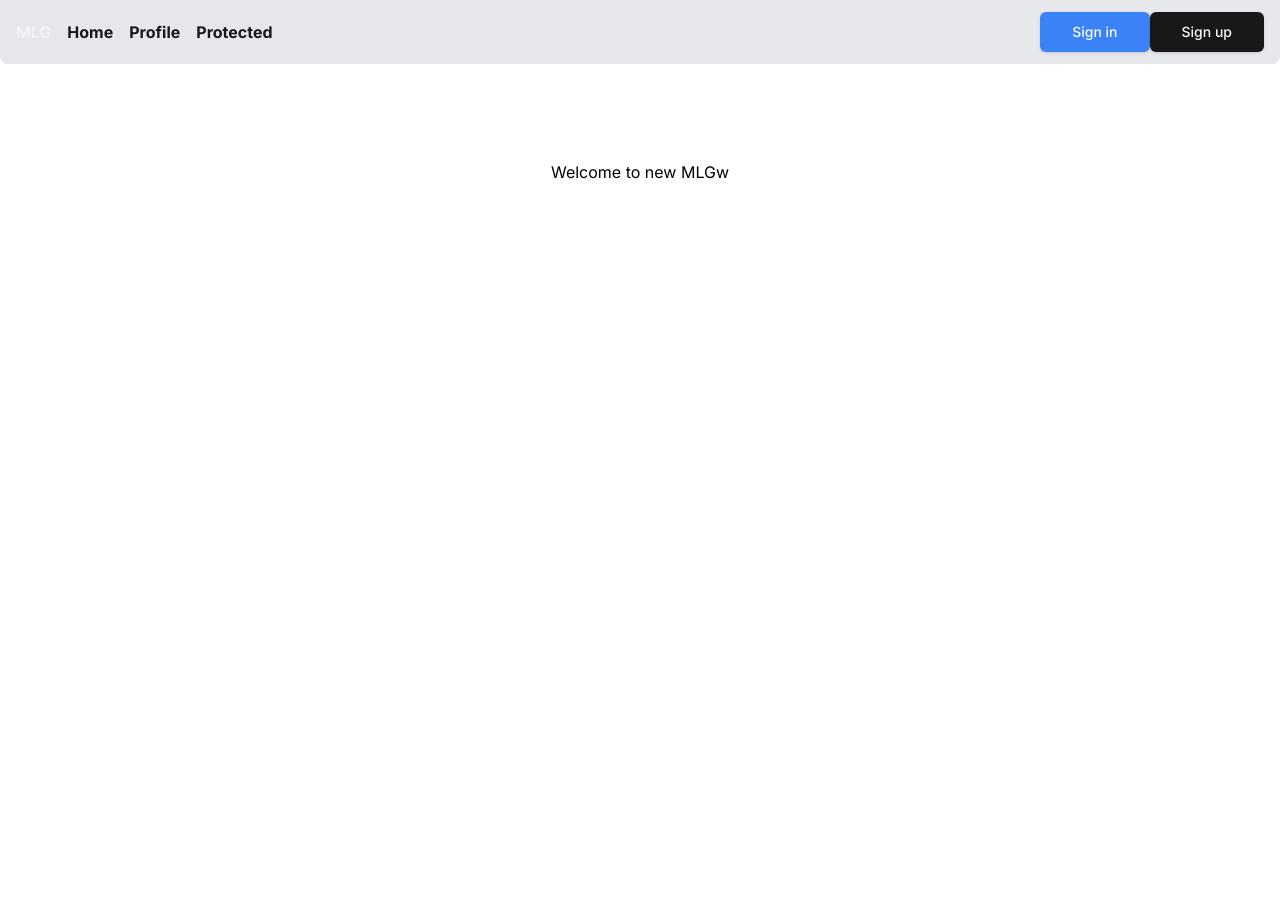
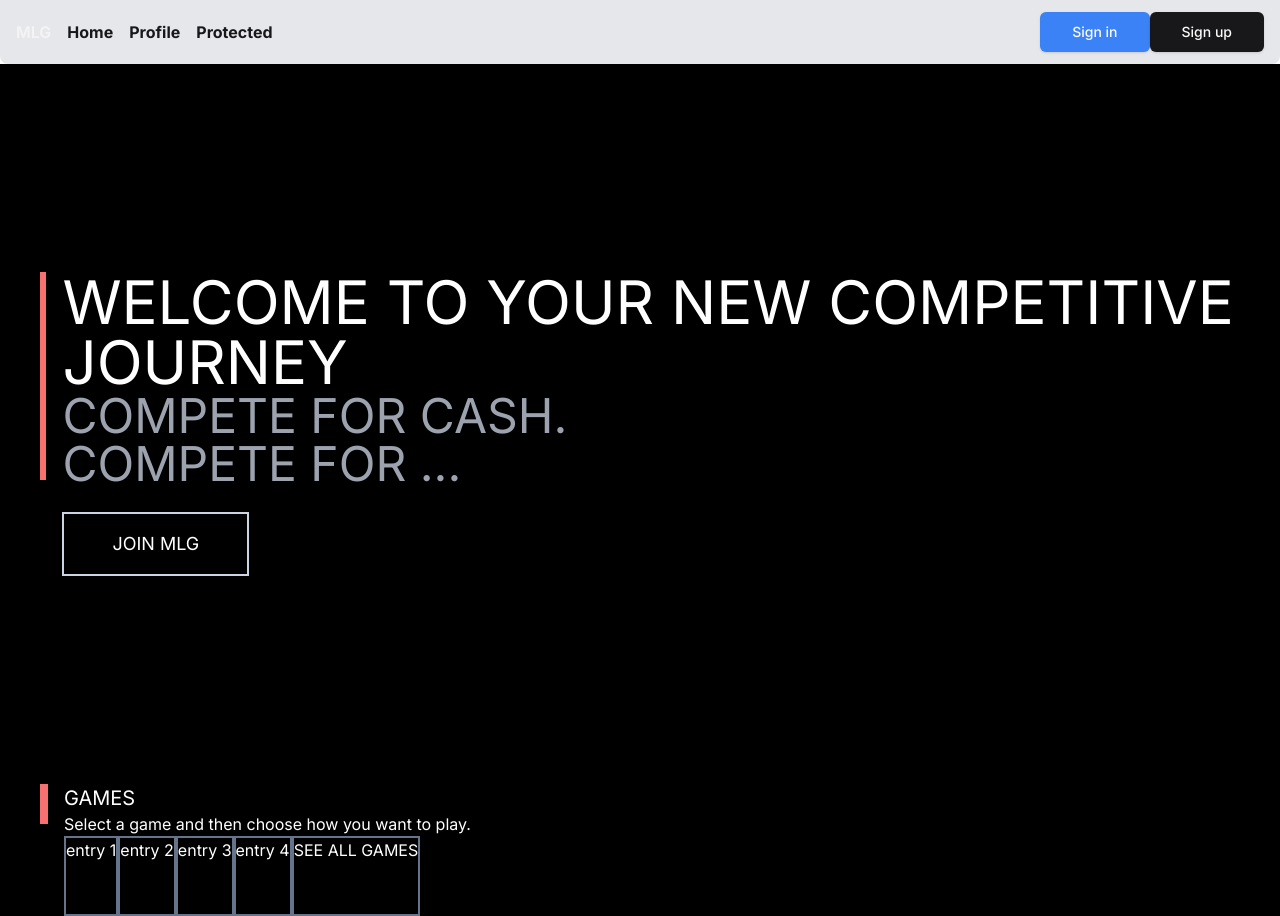
Before and after one commit to Alfredoeb9/MLG-Next, a Next.js app: page / in a window 1280 px wide. Before the commit the page ends 864 px from the top, so only its background shows below. Built offline with nearby package versions, Linux system fonts and the light colour scheme; no server answers.

Commit message:
[ui] implemented small ui changes

```diff
--- a/lib/auth.ts
+++ b/lib/auth.ts
@@ -58,7 +58,7 @@
 
                 // localStorage.setItem("user", JSON.stringify(existingUserByEmail));
                 // dispatch(login(existingUserByEmail));
-
+                console.log("passing")
                 return {
                     id: `${existingUserByEmail.id}`,
                     username: existingUserByEmail.username,
--- a/src/app/components/AppLogout.tsx
+++ b/src/app/components/AppLogout.tsx
@@ -1,5 +1,7 @@
 'use client';
-import { signOut } from "next-auth/react";
+import { options } from "@/lib/auth";
+import { getServerSession } from "next-auth";
+import { signOut, useSession } from "next-auth/react";
 import { useRouter } from "next/navigation";
 import React, { useEffect, useState } from "react";
 
@@ -17,6 +19,7 @@
     const router = useRouter()
     let timer: string | number | NodeJS.Timeout | undefined;
 
+    // console.log("session app logout", session)
     // this function sets the timer that logs out the user after 10 secs
     const handleLogoutTimer = () => {
         setLoadModal(true);
--- a/src/app/components/signIn.tsx
+++ b/src/app/components/signIn.tsx
@@ -45,10 +45,12 @@
 			const signInData = await signIn("credentials",
 				{ email: email, password: password, redirect: false
 			}).then(async (res) => {
+				console.log("false")
 				setVerifyEmail(false);
 				if (!res) return null;
 
 				if (res?.ok === false) {
+					console.log("false")
 					if (!res.error) return null
 					setError(res?.error)
 					if (res?.error.includes("Email is not verified")) {
@@ -66,6 +68,7 @@
 				dispatch(login(session as any));
 				return session
 			}).catch((error) => {
+				console.log("error", error)
 				return setError(error);
 			});
 
--- a/src/app/globals.css
+++ b/src/app/globals.css
@@ -5,6 +5,10 @@
 * {
   margin: 0;
   padding: 0;
+}
+
+body {
+  height: 100%
 }
 
 /* :root {
--- a/src/app/page.tsx
+++ b/src/app/page.tsx
@@ -5,8 +5,25 @@
 // import { getServerSession } from 'next-auth';
 // import { options } from '@/lib/auth';
 import { useSession } from 'next-auth/react';
+import { useRouter } from 'next/navigation';
+import Link from 'next/link';
+
+const data: string[] = [
+  'entry 1',
+  'entry 2',
+  'entry 3',
+  'entry 4',
+  'entry 5',
+  'entry 6',
+  'entry 7',
+  'entry 8',
+  'entry 9',
+  'entry 10',
+  'entry 11',
+]
 
 export default function Home() {
+  const router = useRouter()
   // const user = useAppSelector(state => state.authXReducer.user);
   // const session = useSession();
 
@@ -16,8 +33,47 @@
   // console.log("user====", user)
 
   return (
-    <main className="flex min-h-screen flex-col items-center justify-between p-24">
-      <h1>Welcome to new MLGw</h1>
+    <main className=" bg-black ">
+      <section className='flex min-h-128 flex-col items-start justify-center place-content-center m-auto max-w-7xl px-10'>
+        <div className='flex flex-row place-content-start max-h-full'>
+          <div className="bg-red-400 h-52 w-2 mr-4" />
+          <div>
+            <h1 className='text-6xl	text-white'>WELCOME TO YOUR NEW COMPETITIVE JOURNEY</h1>
+            <h1 className='text-5xl	text-gray-400'>COMPETE FOR CASH.</h1>
+            <h1 className='text-5xl	text-gray-400'>COMPETE FOR ...</h1>
+
+            <button
+              className="text-center mt-6 py-4 px-12 border-2 border-slate-300 text-white text-lg hover:scale-105 hover:border-slate-200 transition-all"
+              onClick={() => {
+                router.push("/auth/sign-up")
+              }}
+            >
+              JOIN MLG
+            </button>
+          </div>
+        </div>
+      </section>
+
+
+      <section className='flex flex-col m-auto max-w-7xl px-10'>
+        <div className='flex flex-row'>
+          <div className="bg-red-400 h-10 w-2 mr-4" />
+          <div>
+            <h2 className='text-xl text-white'>GAMES</h2>
+            <p className='text-white'>Select a game and then choose how you want to play.</p>
+            <div className='flex flex-row'>
+              {data.slice(0,4).map((set: string, i: number) => (
+                <Link href={"/cross-platform/tournaments"} key={i} className="border-2 border-slate-500 h-20 text-white">
+                  {set}
+                </Link>
+              ))}
+              <Link href={"/tournaments"} className="border-2 border-slate-500 h-20 text-white">
+                SEE ALL GAMES
+              </Link>
+            </div>
+          </div>
+        </div>
+      </section>
     </main>
   )
 }
--- a/tailwind.config.ts
+++ b/tailwind.config.ts
@@ -8,6 +8,9 @@
   ],
   theme: {
     extend: {
+      minHeight: {
+        '128': '45rem',
+      },
       backgroundImage: {
         'gradient-radial': 'radial-gradient(var(--tw-gradient-stops))',
         'gradient-conic':
```
Also changed, not shown: src/app/auth/reset-password/[token]/page.tsx (+19 -3 lines), tsconfig.json (+13 -5 lines), src/app/tournaments/page.tsx (renamed from src/app/tournaments/tournaments/page.tsx).
